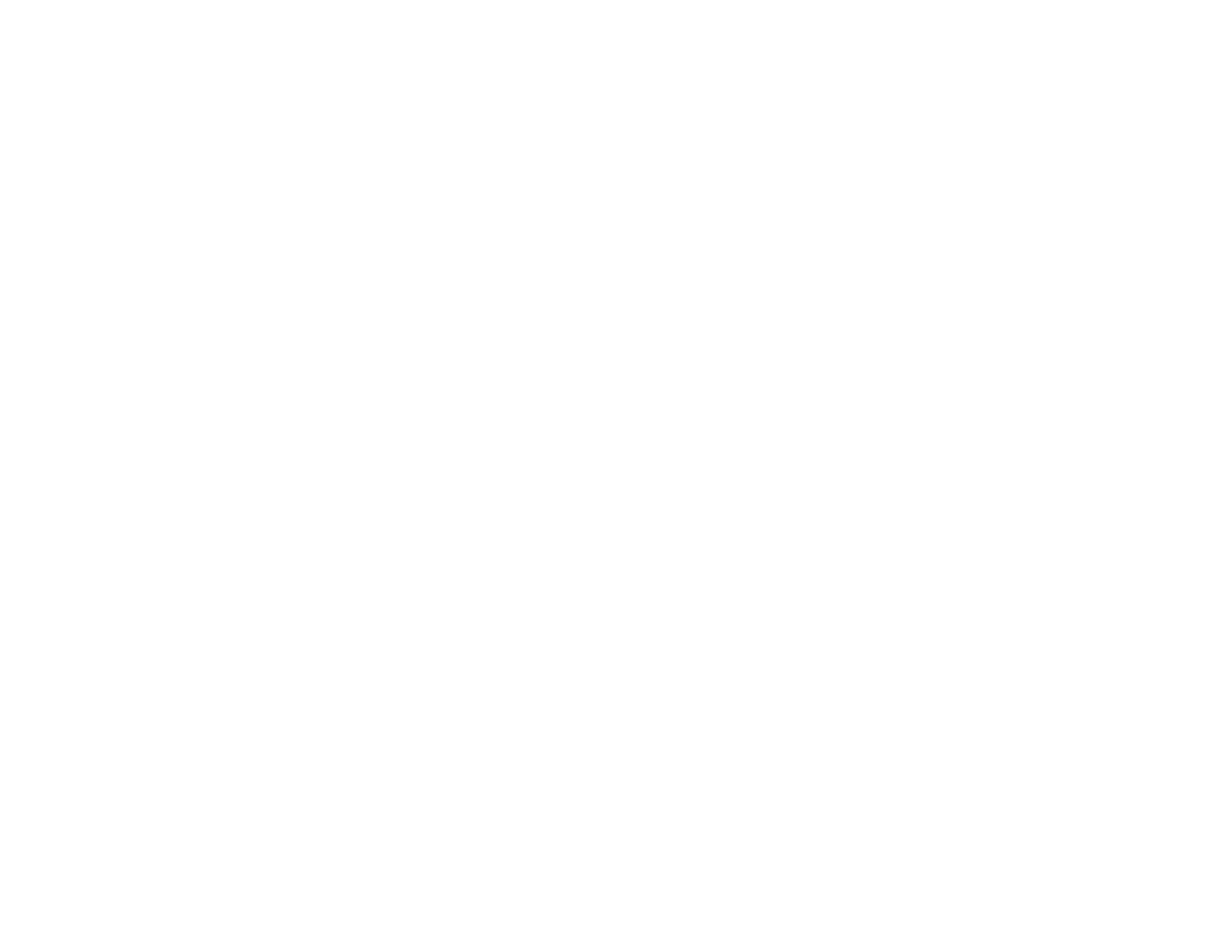
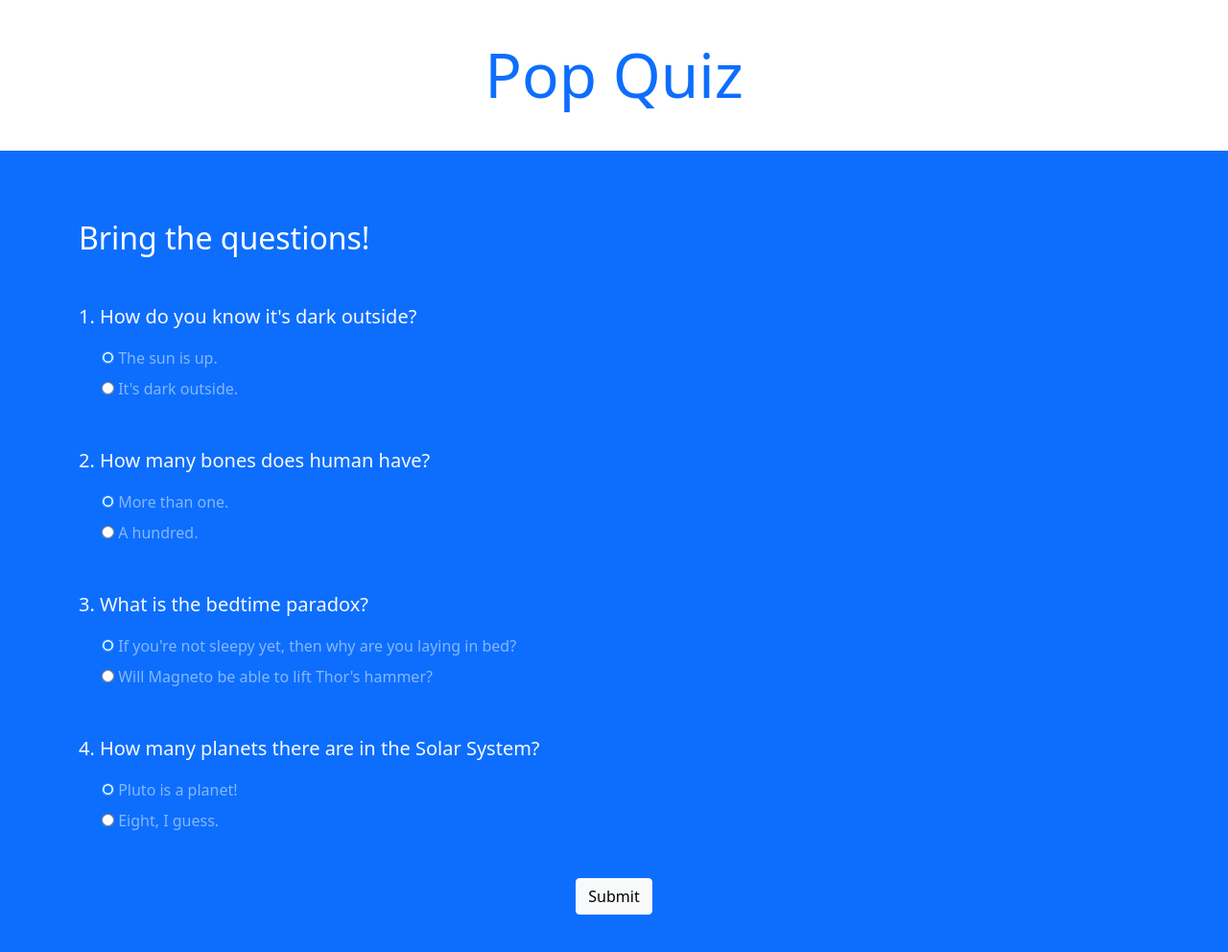
Before and after one commit to AsphaltShark14/quiz-project, a plain HTML site: page index.html in a window 1280 px wide. Shown: the whole page at 96% size. Before the commit the page ends 800 px from the top, so only its background shows below. Drawn offline with nearby package versions, Linux system fonts and the light colour scheme.

Commit message:
Added HTML template

```diff
--- a/index.html
+++ b/index.html
@@ -3,10 +3,78 @@
     <meta charset="UTF-8">
     <meta http-equiv="X-UA-Compatible" content="IE=edge">
     <meta name="viewport" content="width=device-width, initial-scale=1.0">
+    <link href="https://cdn.jsdelivr.net/npm/bootstrap@5.1.3/dist/css/bootstrap.min.css" rel="stylesheet"
+        integrity="sha384-1BmE4kWBq78iYhFldvKuhfTAU6auU8tT94WrHftjDbrCEXSU1oBoqyl2QvZ6jIW3" crossorigin="anonymous">
+    <link rel="stylesheet" href="style.css">
     <title>Quiz</title>
-    <link rel="stylesheet" href="style.css">
 </head>
 <body>
+
+    <!-- top section-->
+    <div class="intro py-3 bg-white text-center">
+        <div class="container">
+            <h2 class="text-primary display-3 my-4">Pop Quiz</h2>
+        </div>
+    </div>
+
+    <!-- quiz section-->
+    <div class="quiz py-4 bg-primary">
+        <div class="container">
+            <h2 class="my-5 text-white">Bring the questions!</h2>
+
+            <form class="quiz-form text-light">
+                <div class="my-5">
+                    <p class="lead font-weight-normal">1. How do you know it's dark outside?</p>
+                    <div class="form-check my-2 text-white-50">
+                        <input type="radio" name="q1" value="A" checked>
+                        <label class="form-check-label">The sun is up.</label>
+                    </div>
+                    <div class="form-check my-2 text-white-50">
+                        <input type="radio" name="q1" value="B">
+                        <label class="form-check-label">It's dark outside.</label>
+                    </div>
+                </div>
+                <div class="my-5">
+                    <p class="lead font-weight-normal">2. How many bones does human have?</p>
+                    <div class="form-check my-2 text-white-50">
+                        <input type="radio" name="q2" value="A" checked>
+                        <label class="form-check-label">More than one.</label>
+                    </div>
+                    <div class="form-check my-2 text-white-50">
+                        <input type="radio" name="q2" value="B">
+                        <label class="form-check-label">A hundred.</label>
+                    </div>
+                </div>
+                <div class="my-5">
+                    <p class="lead font-weight-normal">3. What is the bedtime paradox?</p>
+                    <div class="form-check my-2 text-white-50">
+                        <input type="radio" name="q3" value="A" checked>
+                        <label class="form-check-label">If you're not sleepy yet, then why are you laying in bed?</label>
+                    </div>
+                    <div class="form-check my-2 text-white-50">
+                        <input type="radio" name="q3" value="B">
+                        <label class="form-check-label">Will Magneto be able to lift Thor's hammer?</label>
+                    </div>
+                </div>
+                <div class="my-5">
+                    <p class="lead font-weight-normal">4. How many planets there are in the Solar System?</p>
+                    <div class="form-check my-2 text-white-50">
+                        <input type="radio" name="q4" value="A" checked>
+                        <label class="form-check-label">Pluto is a planet!</label>
+                    </div>
+                    <div class="form-check my-2 text-white-50">
+                        <input type="radio" name="q4" value="B">
+                        <label class="form-check-label">Eight, I guess.</label>
+                    </div>
+                </div>
+                <div class="text-center">
+                    <input type="submit" class="btn btn-light">
+                </div>
+            </form>
+
+        </div>
+    </div>
+
     <script src="sandbox.js"></script>
 </body>
 </html>
```
